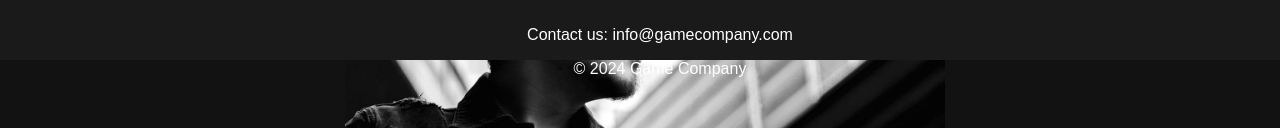
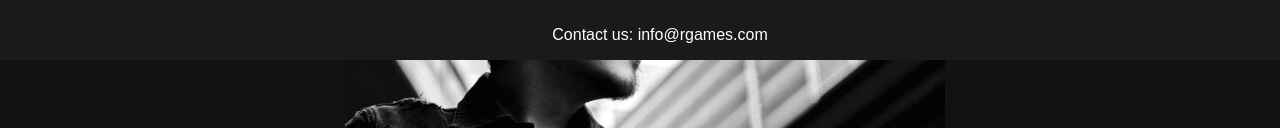
Before and after one commit to RobertSimonsuuri/RobertSimonsuuri.github.io, a plain HTML site: page about.html in a window 1280 px wide. Shown: the part 740-868 px from the top of the page. Drawn offline with Linux system fonts and the light colour scheme.

Commit message:
Update about.html

```diff
--- a/about.html
+++ b/about.html
@@ -38,8 +38,7 @@
         </section>
 
         <footer>
-            <p>Contact us: info@gamecompany.com</p>
-            <p>&copy; 2024 Game Company</p>
+            <p>Contact us: info@rgames.com</p>
         </footer>
     </div>
 </body>
```
